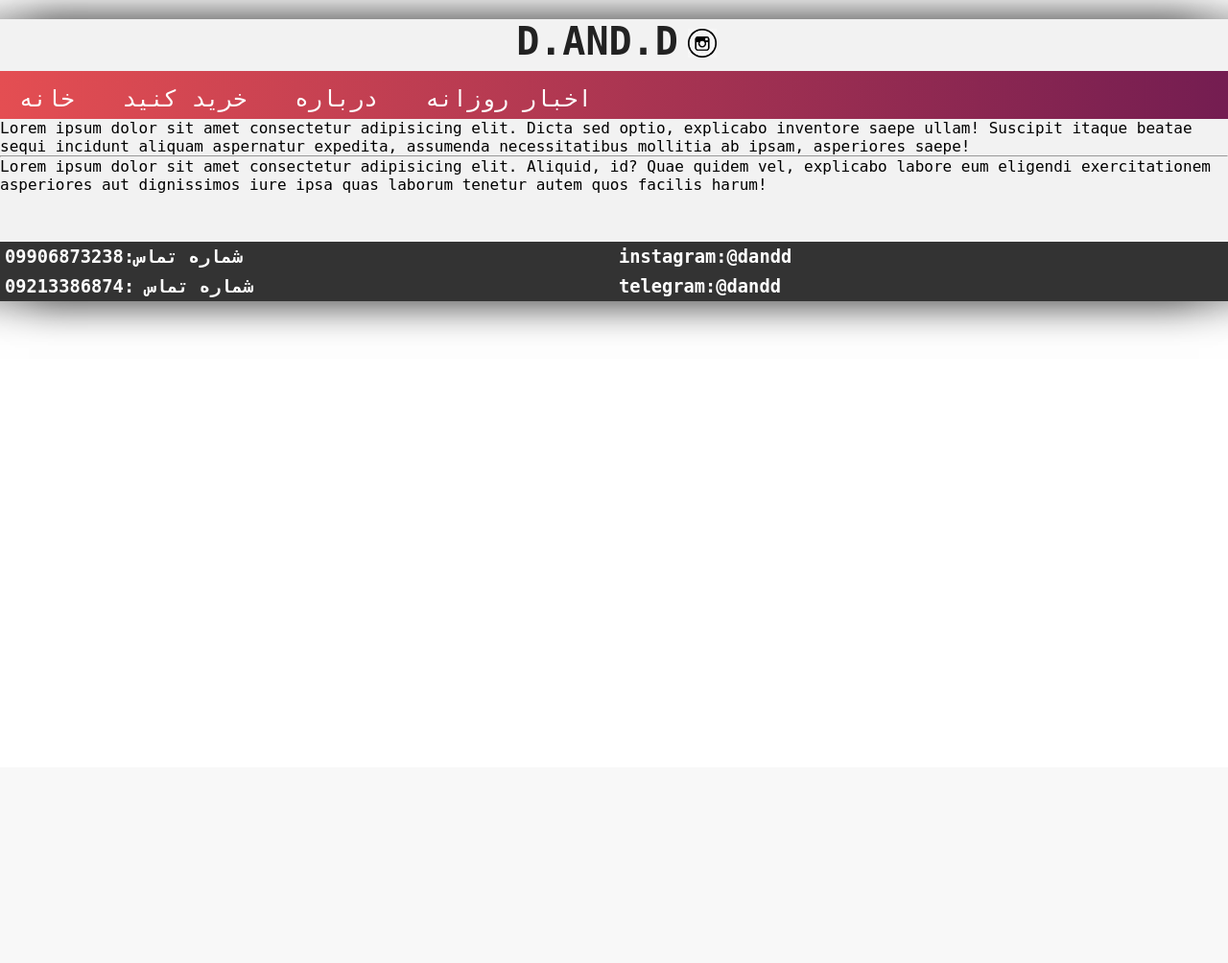
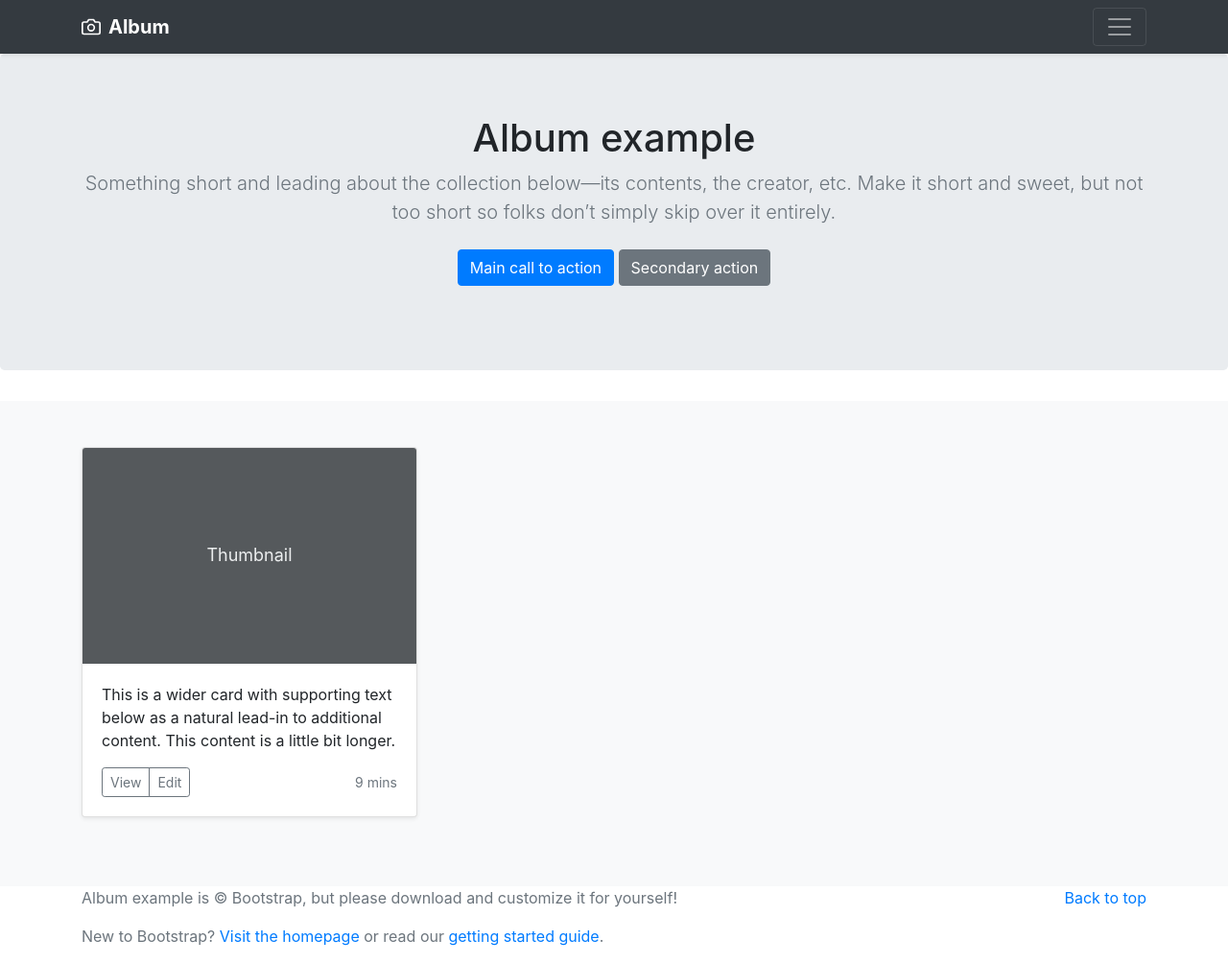
Before and after one commit to amirshd22/danddpro, a Django app: page /kharid/ in a window 1280 px wide. Shown: the whole page at 96% size. Before the commit the page ends 344 px from the top, so only its background shows below. Run offline with Django 3.2, Linux system fonts and the light colour scheme; some libraries are stand-ins or nearby versions.

Commit message:
the bootstrap website is now mine heheheh

```diff
--- a/templates/htcss/home.html
+++ b/templates/htcss/home.html
@@ -315,7 +315,6 @@ body{
                         <li><a href="#" class="btn-close" onclick="closesilde()">&times;</a></li>
                         <li><a href="/">خانه</a></li>
                         <li><a href="/kharid">خرید کنید </a></li>
-                        <li><a href="/darbare">درباره</a></li>
                         <li><a href="#">اخبار روزانه</a></li>
                     </ul>
                 </div>
--- a/templates/htcss/kharid.html
+++ b/templates/htcss/kharid.html
@@ -1,90 +1,115 @@
-{% load static %}
-<!DOCTYPE html>
+
+<!doctype html>
 <html lang="en">
-<head>
-    <meta charset="UTF-8">
-    <meta name="viewport" content="width=device-width, initial-scale=1.0">
-    <meta http-equiv="X-UA-Compatible" content="ie=edge">
-    <link rel="stylesheet" href="{% static 'htcss/css/style.css' %}">
-    <link rel="stylesheet" href="{% static 'htcss/css/kharid.css' %}">
-    <title>خرید  کنید دی اند دی</title>
-</head>
-<body>
-    <div class="main">
-        <div class="social-bar">
-                <h1>D.AND.D</h1>
-                <ul>
-                    <li><a href="https://www.instagram.com/danddpro/"><img src="{% static 'htcss/img/instagram.jpg' %}" alt="instagram"></a></li>
+  <head>
+    <meta charset="utf-8">
+    <meta name="viewport" content="width=device-width, initial-scale=1, shrink-to-fit=no">
+    <meta name="description" content="">
+    <meta name="author" content="Mark Otto, Jacob Thornton, and Bootstrap contributors">
+    <meta name="generator" content="Jekyll v3.8.5">
+    <title>Album example · Bootstrap</title>
 
-                </ul>
-
-            </div>
-            <div class="main-header">
-                <nav class="navbar">
-                    <div class="sidebar">
-                     <a href="#" onclick="openslide()">
-                        <svg width="30" height="30">
-                            <path d="M0,5 30,5" stroke="#111" stroke-width="5"/>
-                             <path d="M0,14 30,14"   stroke="#111" stroke-width="5"/>
-                            <path d="M0,23 30,23"   stroke="#111" stroke-width="5"/>
-                        </svg>
-                    </a>
-                    </div>
-                    <div id="slide-bar">
-                        <ul id="slidebar">
-                            <li><a href="#" class="btn-close" onclick="closesilde()">&times;</a></li>
-                            <li><a href="/">خانه</a></li>
-                            <li><a href="/kharid">خرید کنید </a></li>
-                            <li><a href="/darbare">درباره</a></li>
-                            <li><a href="#">اخبار روزانه</a></li>
-                        </ul>
-                    </div>
-                    <div class="nav-content">
-                        <ul>
-                            <li><a href="/">خانه</a></li>
-                            <li><a href="/kharid">خرید کنید</a></li>
-                            <li><a href="/darbare">درباره</a></li>
-                            <li><a href="#">اخبار روزانه</a></li>
-                        </ul>
-                    </div>
-                </nav>
-            </div>
-            <div class="main-body">
-                <p>Lorem ipsum dolor sit amet consectetur adipisicing elit. Dicta sed optio, explicabo inventore saepe ullam! Suscipit itaque beatae sequi incidunt aliquam aspernatur expedita, assumenda necessitatibus mollitia ab ipsam, asperiores saepe!</p>
-            </div><hr>
-            <section>
-                <p>Lorem ipsum dolor sit amet consectetur adipisicing elit. Aliquid, id? Quae quidem vel, explicabo labore eum eligendi exercitationem asperiores aut dignissimos iure ipsa quas laborum tenetur autem quos facilis harum!</p>
-            </section>
-            <div class="main-footer">
-                    <div class="links" id="primary">
-                        <h3>شماره تماس:09906873238</h3>
-                        <h3>شماره تماس :09213386874</h3>
-                    </div>
-                    <div class="links" id="secondary">
-                        <h3>instagram:@dandd</h3>
-                        <h3>telegram:@dandd</h3>
-                    </div>
-                </div>
-            </div>
+    <link rel="stylesheet" href="https://stackpath.bootstrapcdn.com/bootstrap/4.3.1/css/bootstrap.min.css" integrity="sha384-ggOyR0iXCbMQv3Xipma34MD+dH/1fQ784/j6cY/iJTQUOhcWr7x9JvoRxT2MZw1T" crossorigin="anonymous">
+    <!-- Bootstrap core CSS -->
+<link href="/docs/4.3/dist/css/bootstrap.min.css" rel="stylesheet" integrity="sha384-ggOyR0iXCbMQv3Xipma34MD+dH/1fQ784/j6cY/iJTQUOhcWr7x9JvoRxT2MZw1T" crossorigin="anonymous">
 
 
+    <style>
+      .bd-placeholder-img {
+        font-size: 1.125rem;
+        text-anchor: middle;
+        -webkit-user-select: none;
+        -moz-user-select: none;
+        -ms-user-select: none;
+        user-select: none;
+      }
 
+      @media (min-width: 768px) {
+        .bd-placeholder-img-lg {
+          font-size: 3.5rem;
+        }
+      }
+    </style>
+    <!-- Custom styles for this template -->
+    <link href="album.css" rel="stylesheet">
+  </head>
+  <body>
+    <header>
+  <div class="collapse bg-dark" id="navbarHeader">
+    <div class="container">
+      <div class="row">
+        <div class="col-sm-8 col-md-7 py-4">
+          <h4 class="text-white">خرید کنید</h4>
+          <p class="text-muted">Add some information about the album below, the author, or any other background context. Make it a few sentences long so folks can pick up some informative tidbits. Then, link them off to some social networking sites or contact information.</p>
+        </div>
+        <div class="col-sm-4 offset-md-1 py-4">
+          <h4 class="text-white">Contact</h4>
+          <ul class="list-unstyled">
+            <li><a href="{% url 'home' %}" class="text-white">خانه</a></li>
+            <li><a href="#" class="text-white">Like on Facebook</a></li>
+            <li><a href="#" class="text-white">Email me</a></li>
+          </ul>
+        </div>
+      </div>
+    </div>
+  </div>
+  <div class="navbar navbar-dark bg-dark shadow-sm">
+    <div class="container d-flex justify-content-between">
+      <a href="#" class="navbar-brand d-flex align-items-center">
+        <svg xmlns="http://www.w3.org/2000/svg" width="20" height="20" fill="none" stroke="currentColor" stroke-linecap="round" stroke-linejoin="round" stroke-width="2" aria-hidden="true" class="mr-2" viewBox="0 0 24 24" focusable="false"><path d="M23 19a2 2 0 0 1-2 2H3a2 2 0 0 1-2-2V8a2 2 0 0 1 2-2h4l2-3h6l2 3h4a2 2 0 0 1 2 2z"/><circle cx="12" cy="13" r="4"/></svg>
+        <strong>Album</strong>
+      </a>
+      <button class="navbar-toggler" type="button" data-toggle="collapse" data-target="#navbarHeader" aria-controls="navbarHeader" aria-expanded="false" aria-label="Toggle navigation">
+        <span class="navbar-toggler-icon"></span>
+      </button>
+    </div>
+  </div>
+</header>
 
+<main role="main">
 
+  <section class="jumbotron text-center">
+    <div class="container">
+      <h1 class="jumbotron-heading">Album example</h1>
+      <p class="lead text-muted">Something short and leading about the collection below—its contents, the creator, etc. Make it short and sweet, but not too short so folks don’t simply skip over it entirely.</p>
+      <p>
+        <a href="#" class="btn btn-primary my-2">Main call to action</a>
+        <a href="#" class="btn btn-secondary my-2">Secondary action</a>
+      </p>
+    </div>
+  </section>
 
+  <div class="album py-5 bg-light">
+    <div class="container">
 
+      <div class="row">
+        <div class="col-md-4">
+          <div class="card mb-4 shadow-sm">
+            <svg class="bd-placeholder-img card-img-top" width="100%" height="225" xmlns="http://www.w3.org/2000/svg" preserveAspectRatio="xMidYMid slice" focusable="false" role="img" aria-label="Placeholder: Thumbnail"><title>Placeholder</title><rect width="100%" height="100%" fill="#55595c"/><text x="50%" y="50%" fill="#eceeef" dy=".3em">Thumbnail</text></svg>
+            <div class="card-body">
+              <p class="card-text">This is a wider card with supporting text below as a natural lead-in to additional content. This content is a little bit longer.</p>
+              <div class="d-flex justify-content-between align-items-center">
+                <div class="btn-group">
+                  <button type="button" class="btn btn-sm btn-outline-secondary">View</button>
+                  <button type="button" class="btn btn-sm btn-outline-secondary">Edit</button>
+                </div>
+                <small class="text-muted">9 mins</small>
+              </div>
+            </div>
+          </div>
+        </div>
+</main>
 
-
-
-
-
-
-
-
-
-
-
-    </div>
-    <script src="{% static 'htcss/javaScript/app.js' %}"></script>
-</body>
+<footer class="text-muted">
+  <div class="container">
+    <p class="float-right">
+      <a href="#">Back to top</a>
+    </p>
+    <p>Album example is &copy; Bootstrap, but please download and customize it for yourself!</p>
+    <p>New to Bootstrap? <a href="https://getbootstrap.com/">Visit the homepage</a> or read our <a href="/docs/4.3/getting-started/introduction/">getting started guide</a>.</p>
+  </div>
+</footer>
+<script src="https://code.jquery.com/jquery-3.3.1.slim.min.js" integrity="sha384-q8i/X+965DzO0rT7abK41JStQIAqVgRVzpbzo5smXKp4YfRvH+8abtTE1Pi6jizo" crossorigin="anonymous"></script>
+<script src="https://cdnjs.cloudflare.com/ajax/libs/popper.js/1.14.7/umd/popper.min.js" integrity="sha384-UO2eT0CpHqdSJQ6hJty5KVphtPhzWj9WO1clHTMGa3JDZwrnQq4sF86dIHNDz0W1" crossorigin="anonymous"></script>
+<script src="https://stackpath.bootstrapcdn.com/bootstrap/4.3.1/js/bootstrap.min.js" integrity="sha384-JjSmVgyd0p3pXB1rRibZUAYoIIy6OrQ6VrjIEaFf/nJGzIxFDsf4x0xIM+B07jRM" crossorigin="anonymous"></script></body>
 </html>
```
Also changed, not shown: static/htcss/css/dar.css (deleted, +0 -76 lines), templates/htcss/darbare.html (deleted, +0 -90 lines).
